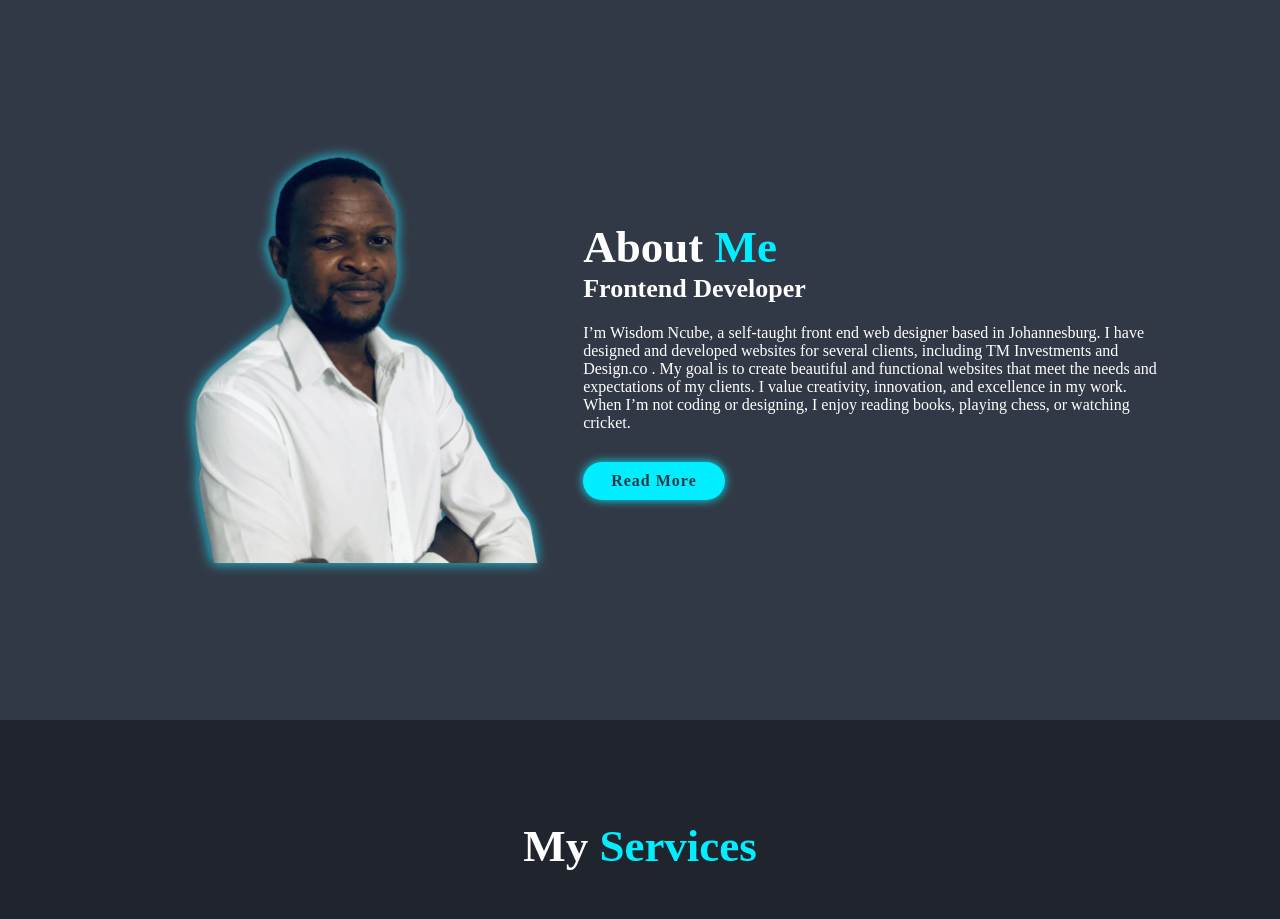
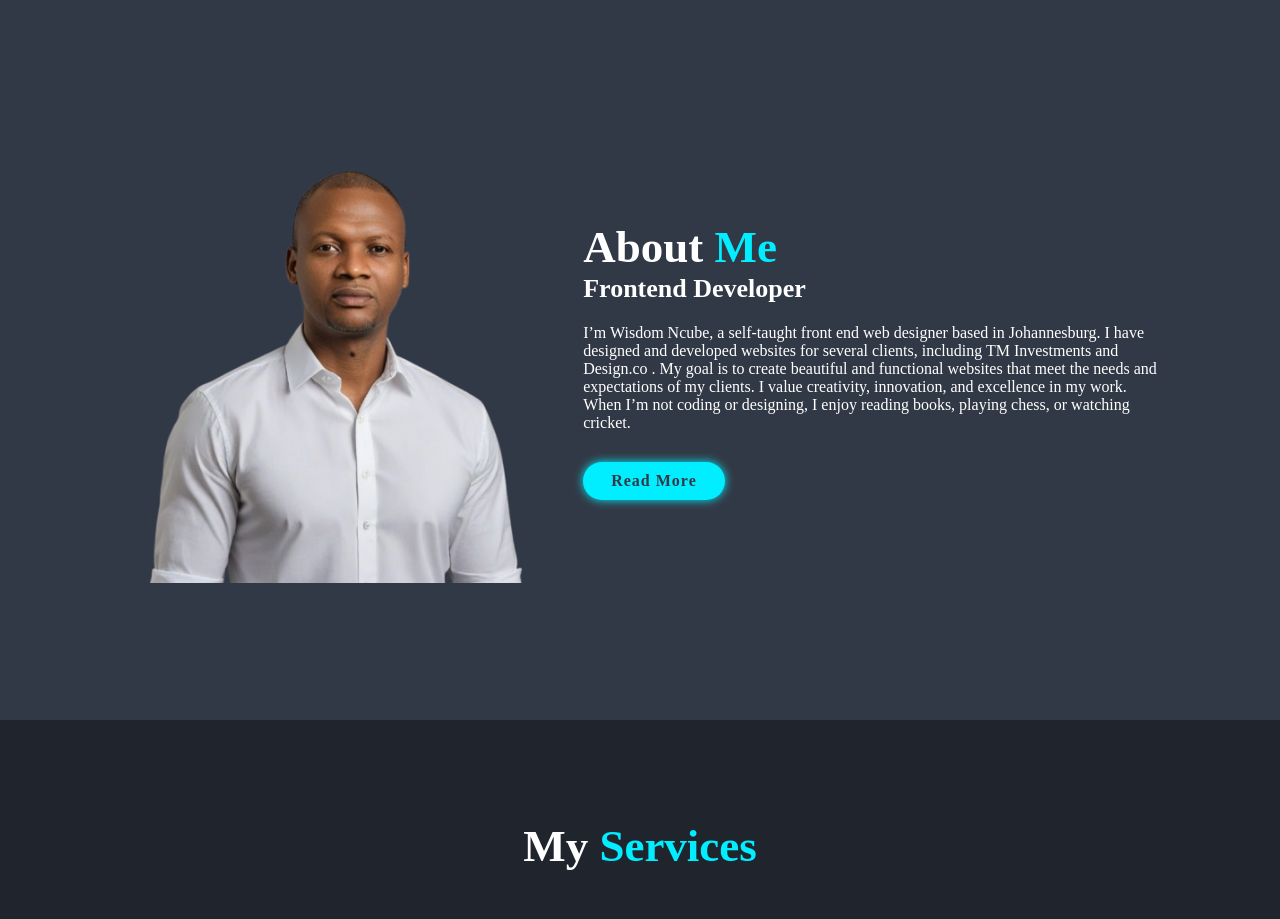
Before and after one commit to wisdomncube/designdose2, a plain HTML site: page index.html in a window 1280 px wide. Shown: the part 880-1799 px from the top of the page. Drawn offline with nearby package versions, Linux system fonts and the light colour scheme.

Commit message:
Update index.html

```diff
--- a/index.html
+++ b/index.html
@@ -54,7 +54,7 @@
 <!-- about section design -->
 <section class="about" id="about">
 <div class="about-img">
-    <img src="user-removebg-preview12 (1).png">
+    <img src="1738230658469-removebg-preview.png">
 </div>
 
 <div class="about-content">
```
